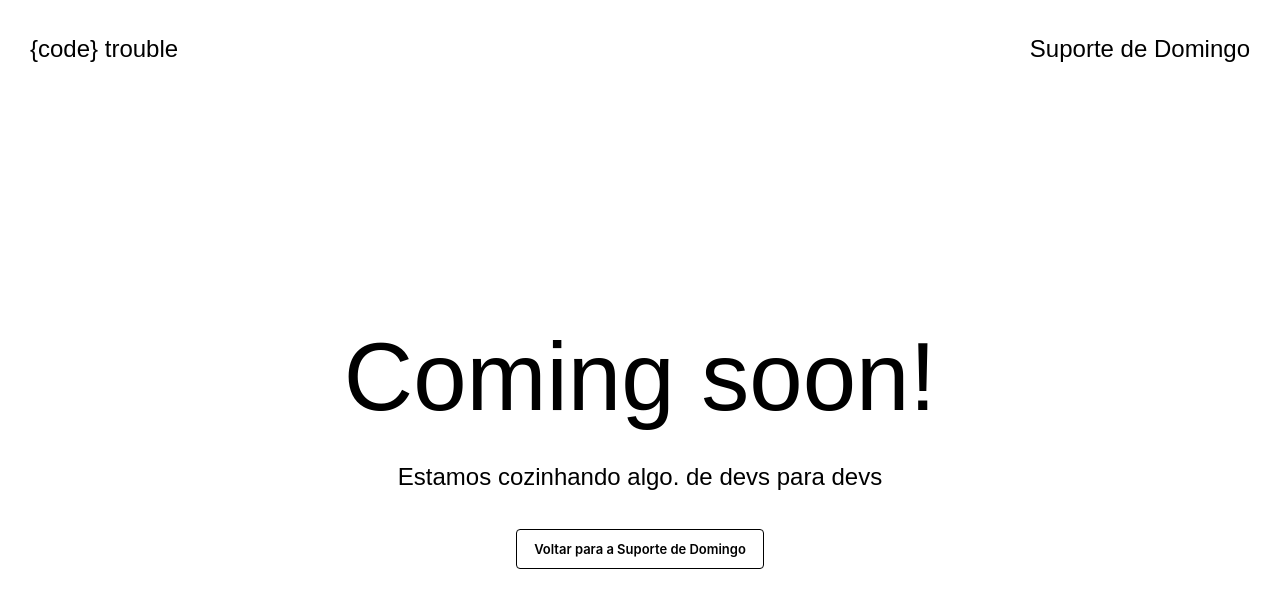
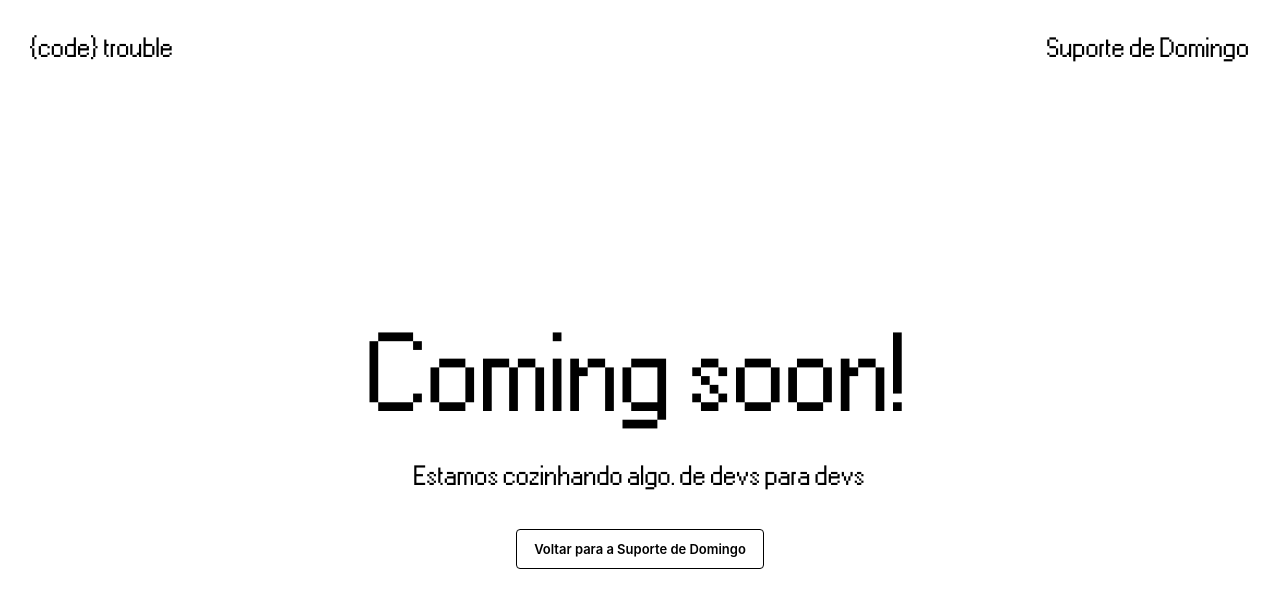
Before and after one commit to code-trouble/SD.Code-Trouble.Frontend, a React (Vite) app: page / in a window 1280 px wide. Shown: the top 608 px of the page. Built offline with nearby package versions, Linux system fonts and the light colour scheme; a web font is replaced by a local one.

Commit message:
chore: removed unecessary font-face

```diff
--- a/src/styles/sass/main.scss
+++ b/src/styles/sass/main.scss
@@ -6,14 +6,7 @@
 
 @font-face {
   font-family: 'MS Sans Serif';
-  src: url('/node_modules/react95/dist/fonts/ms_sans_serif.woff2') format('woff2');
+  src: url('../../assets/fonts/ms_sans_serif.woff2') format('woff2');
   font-weight: normal;
   font-style: normal;
 }
-
-@font-face {
-  font-family: 'MS Sans Serif';
-  src: url('/node_modules/react95/dist/fonts/ms_sans_serif_bold.woff2') format('woff2');
-  font-weight: bold;
-  font-style: normal;
-}
```
